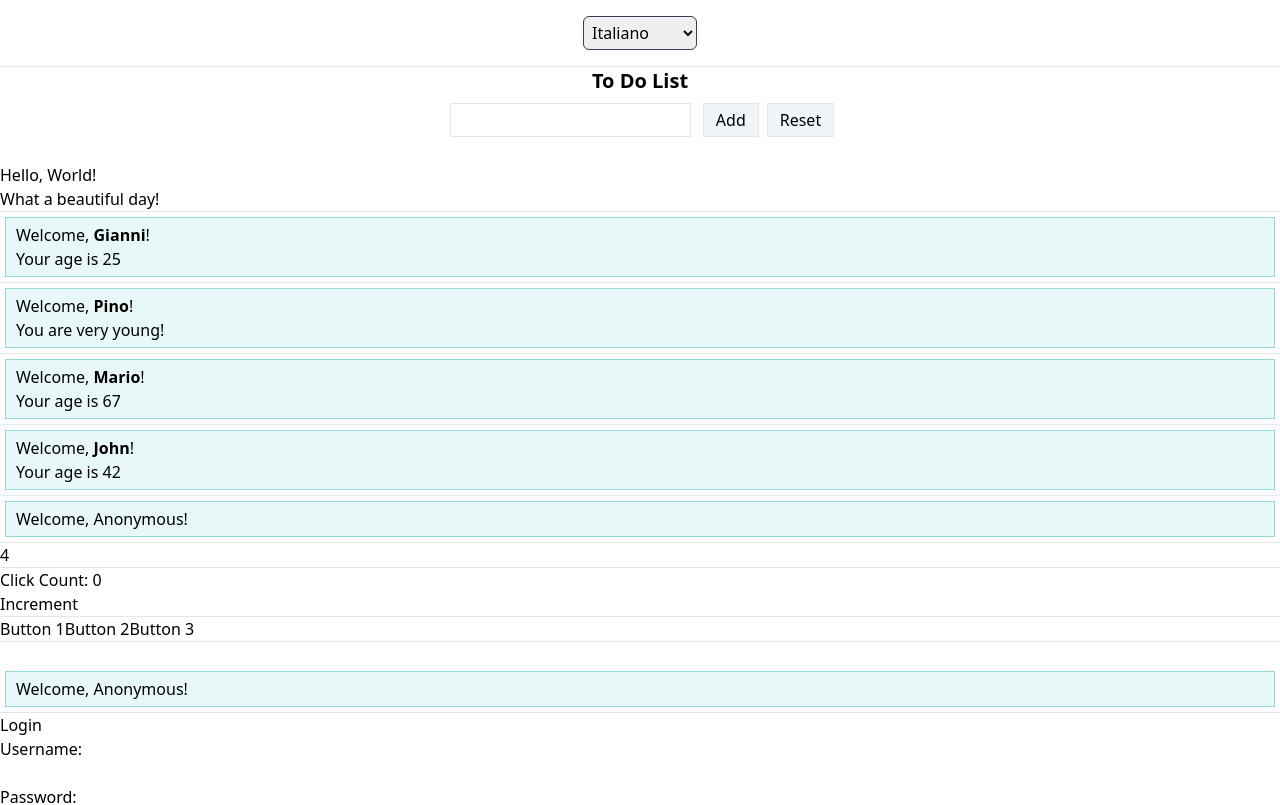
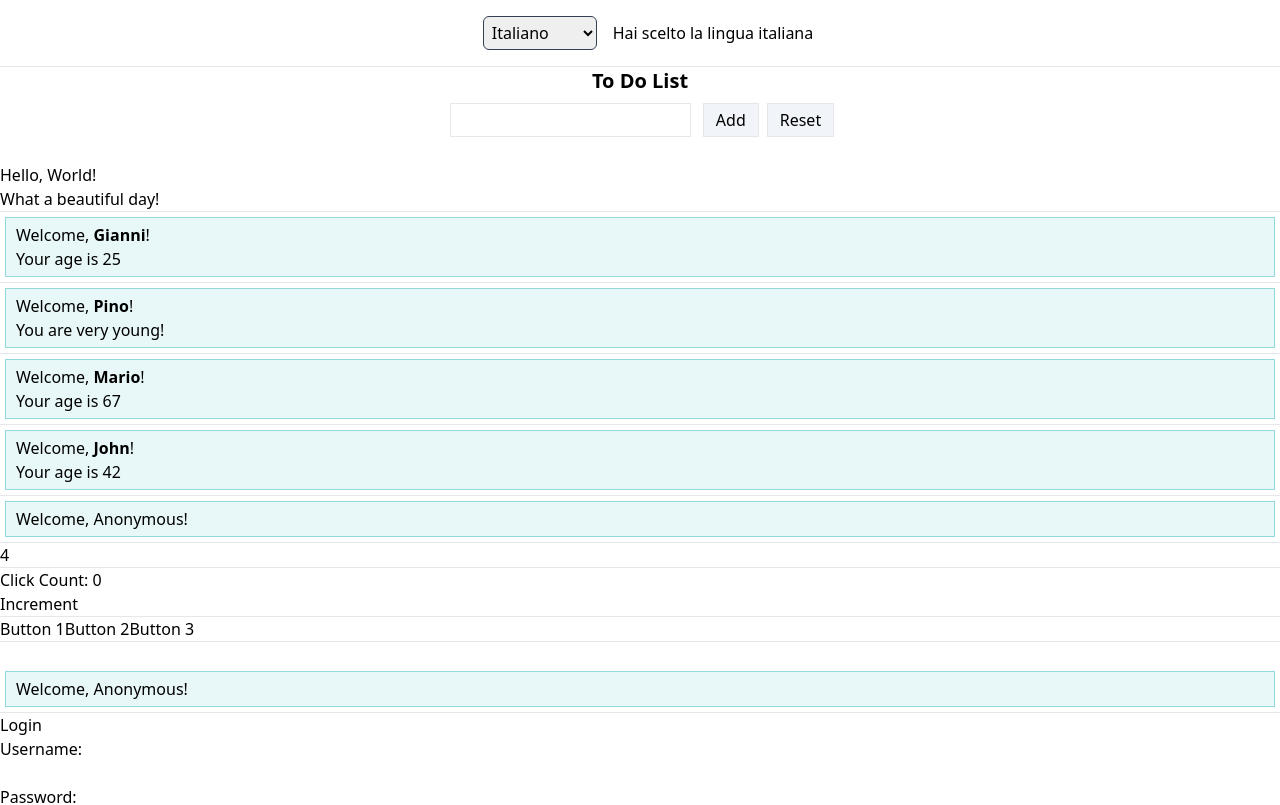
Before and after one commit to AndreaPossidente/develhope-react-exercises, a React (Create React App) app: page / in a window 1280 px wide. Shown: the top 805 px of the page. Built offline with nearby package versions, Linux system fonts and the light colour scheme.

Commit message:
done exercise 42

```diff
--- a/src/DisplayLanguage.js
+++ b/src/DisplayLanguage.js
@@ -7,7 +7,13 @@ export default class DisplayLanguage extends Component {
       <div>
         <LanguageContext.Consumer>
           {(lang) => {
-            return <div></div>;
+            return (
+              <div>
+                {lang === "it" && "Hai scelto la lingua italiana"}
+                {lang === "en" && "You have chosen the english language"}
+                {lang === "fr" && "Vous avez choisi la langue française"}
+              </div>
+            );
           }}
         </LanguageContext.Consumer>
       </div>
```
